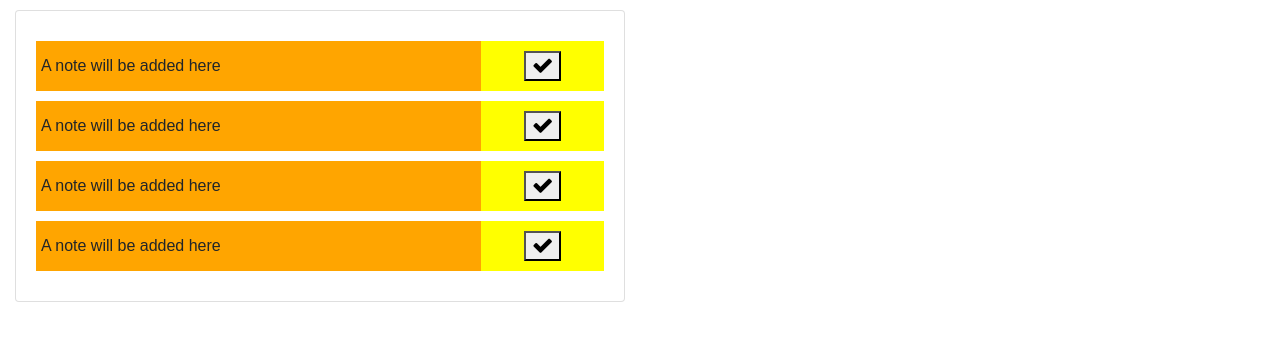
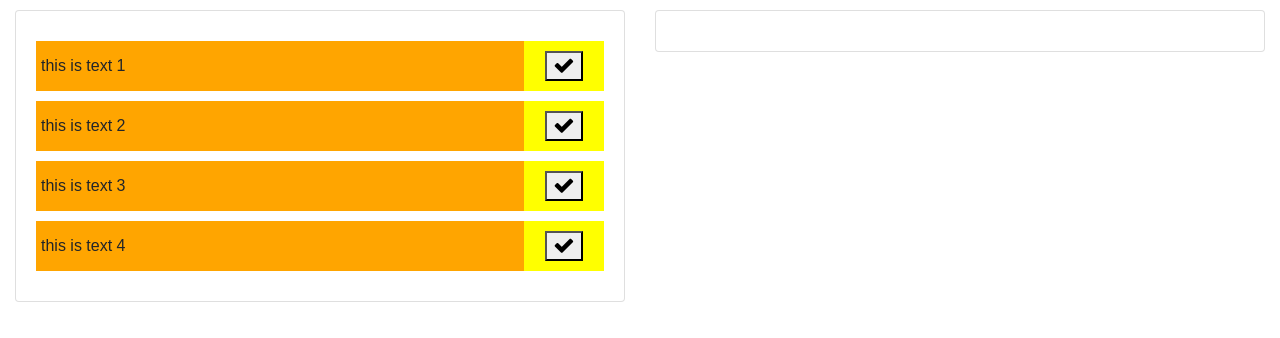
Before and after one commit to code-in-time/reactjs-notes-list, a React (Create React App) app: page / in a window 1280 px wide. Shown: the top 338 px of the page. Built offline with nearby package versions, Linux system fonts and the light colour scheme.

Commit message:
Complete the selected and unselected lists

```diff
--- a/src/components/App.js
+++ b/src/components/App.js
@@ -3,7 +3,6 @@ import React, { Component } from 'react';
 
 import '../styles/componets/App.css';
 import ListAllNotes from './ListAllNotes';
-// import ListSelectedNotes from './ListSelectedNotes';
 
 class App extends Component {
   constructor(props) {
@@ -58,12 +57,17 @@ class App extends Component {
           <div className="row">
             <div className="col col-xs-6 box">
               <ListAllNotes
+                listsOfSelected={false}
                 appStateNotes={this.state.notes}
                 updateAppNote={this.updateAppNote}
               />
             </div>
             <div className="col col-xs-6 box">
-              {/* <ListSelectedNotes appStateNotes={this.state.notes} /> */}
+              <ListAllNotes
+                listsOfSelected
+                appStateNotes={this.state.notes}
+                updateAppNote={this.updateAppNote}
+              />
             </div>
           </div>
         </div>
--- a/src/components/ListAllNotes.js
+++ b/src/components/ListAllNotes.js
@@ -7,12 +7,21 @@ class ListAllNotes extends Component {
   // Render the List items
   buildListItems() {
     return Object.keys(this.props.appStateNotes)
-      .map(item => (
-        <ListItem
+      .map((item) => {
+        // Check if the listItem must be visible
+        if (this.props.listsOfSelected !== this.props.appStateNotes[item].selected) {
+          // This is not a list item that must be visible
+          // return an empty string
+          return '';
+        }
+
+        // This list item must be visible
+        return (<ListItem
           key={this.props.appStateNotes[item].id}
           note={this.props.appStateNotes[item]}
           updateAppNote={this.props.updateAppNote}
-        />));
+        />);
+      });
   }
 
   render() {
@@ -29,6 +38,8 @@ class ListAllNotes extends Component {
 export default ListAllNotes;
 
 ListAllNotes.propTypes = {
+  // This must be seleted = true or unselected = false
+  listsOfSelected: PropTypes.bool.isRequired,
   appStateNotes: PropTypes.object.isRequired,
   updateAppNote: PropTypes.func.isRequired,
 };
--- a/src/components/ListItem.js
+++ b/src/components/ListItem.js
@@ -6,7 +6,7 @@ class ListItem extends Component {
   render() {
     return (
       <div className="ListItem">
-        <div className="ListItem_left">A note will be added here</div>
+        <div className="ListItem_left">{this.props.note.text}</div>
         <div className="ListItem_right">
           {this.props.note.selected === false ? (
             <button
@@ -32,6 +32,8 @@ class ListItem extends Component {
 export default ListItem;
 
 ListItem.propTypes = {
+  // // This must be 'seleted' or 'unselected'
+  // listType: PropTypes.string.isRequired,
   note: PropTypes.object.isRequired,
   updateAppNote: PropTypes.func.isRequired,
 };
--- a/src/styles/componets/ListItem.css
+++ b/src/styles/componets/ListItem.css
@@ -24,4 +24,5 @@ div.ListItem_right {
     display: flex;
     justify-content: center;
     align-items: center;
+    max-width: 80px;
 }
```
Also changed, not shown: src/components/ListSelectedNotes.js (deleted, +0 -21 lines).
